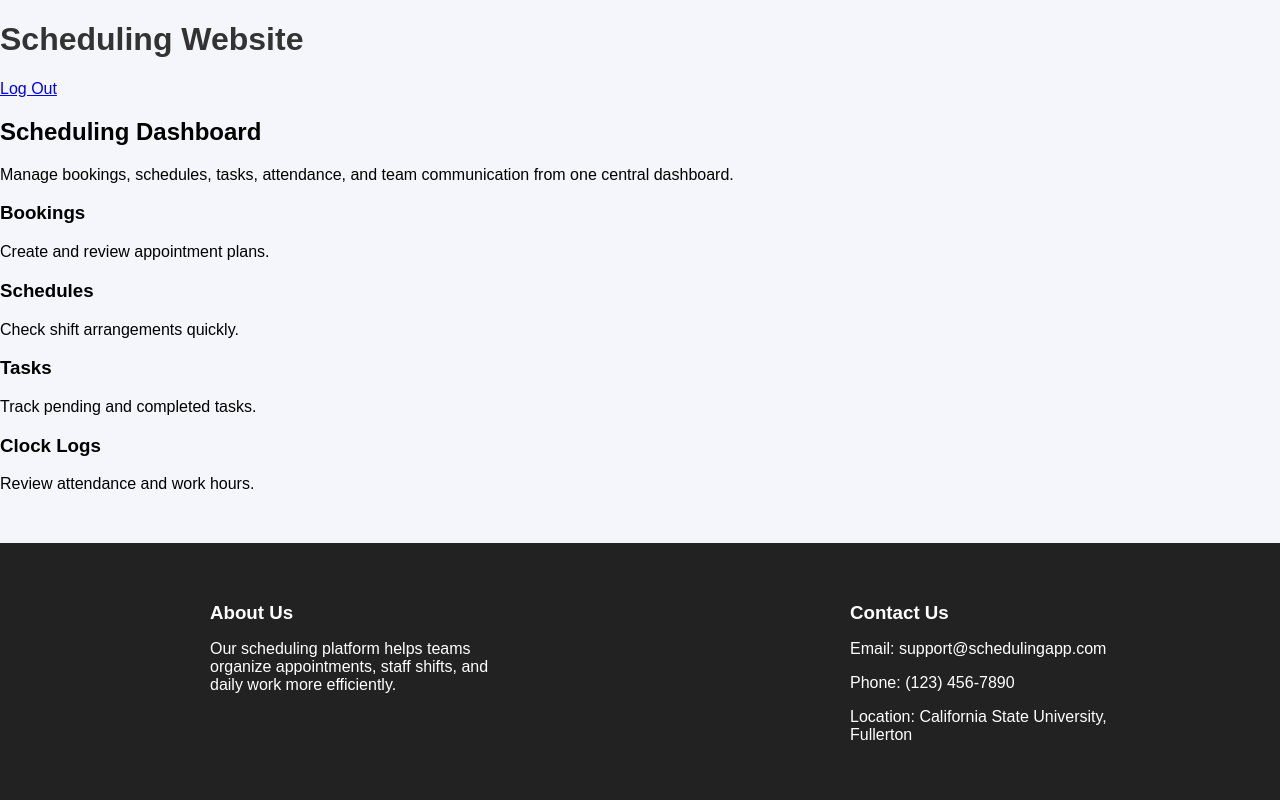
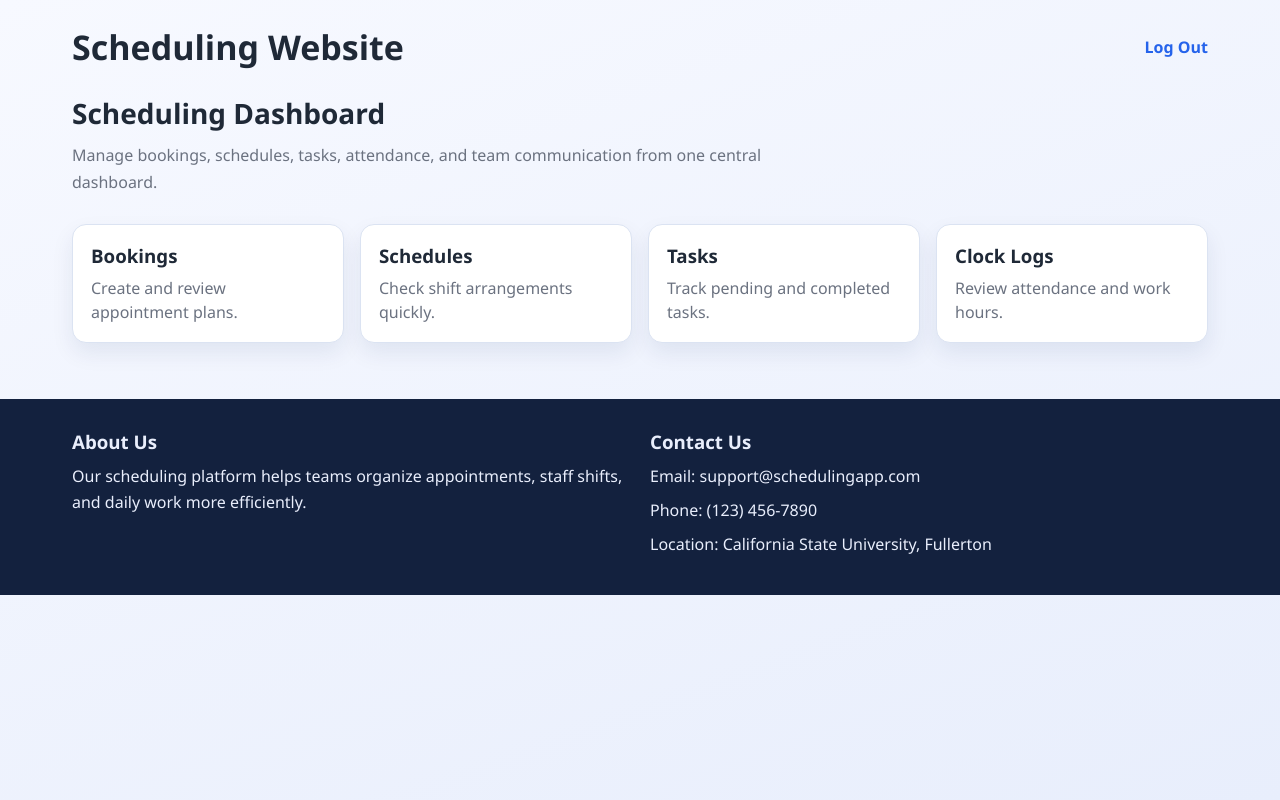
Before and after one commit to ovillela-boop/SchedulingWebsite, a Flask app: template templates/home.html in a window 1280 px wide. Run offline with Flask 3, Linux system fonts and the light colour scheme; the template is opened without the code that fills it, so the values that code supplies are empty.

Commit message:
Update style.css

```diff
--- a/static/style.css
+++ b/static/style.css
@@ -1,33 +1,105 @@
-body{
-font-family: Arial;
-margin:0;
-background:#f4f6fb;
+:root {
+  --bg-start: #f7f9ff;
+  --bg-end: #e8eefc;
+  --card-bg: #ffffff;
+  --text-main: #1f2937;
+  --text-muted: #6b7280;
+  --primary: #2563eb;
+  --primary-hover: #1d4ed8;
+  --border: #dbe3f2;
 }
 
-.container{
-text-align:center;
-padding:80px;
+* {
+  box-sizing: border-box;
 }
 
-h1{
-color:#333;
+body {
+  margin: 0;
+  min-height: 100vh;
+  font-family: "Segoe UI", "PingFang SC", "Microsoft YaHei", sans-serif;
+  background: linear-gradient(160deg, var(--bg-start), var(--bg-end));
+  color: var(--text-main);
 }
 
-footer{
-background:#222;
-color:white;
-display:flex;
-justify-content:space-around;
-padding:40px;
-position:fixed;
-bottom:0;
-width:100%;
+/* home page */
+.home-header {
+  display: flex;
+  justify-content: space-between;
+  align-items: center;
+  padding: 24px clamp(20px, 6vw, 72px);
 }
 
-.footer-section{
-max-width:300px;
+.home-header h1 {
+  margin: 0;
+  font-size: clamp(24px, 4vw, 34px);
 }
 
-.footer-section h3{
-margin-bottom:10px;
+.logout-link {
+  text-decoration: none;
+  color: var(--primary);
+  font-weight: 700;
 }
+
+.home-main {
+  padding: 0 clamp(20px, 6vw, 72px) 32px;
+}
+
+.hero {
+  max-width: 740px;
+  margin-bottom: 28px;
+}
+
+.hero h2 {
+  margin: 0 0 10px;
+  font-size: clamp(20px, 3vw, 28px);
+}
+
+.hero p {
+  margin: 0;
+  color: var(--text-muted);
+  line-height: 1.7;
+}
+
+.feature-grid {
+  display: grid;
+  grid-template-columns: repeat(auto-fit, minmax(220px, 1fr));
+  gap: 16px;
+}
+
+.feature-card {
+  background: var(--card-bg);
+  border: 1px solid var(--border);
+  border-radius: 14px;
+  padding: 18px;
+  box-shadow: 0 10px 22px rgba(15, 40, 91, 0.08);
+}
+
+.feature-card h3 {
+  margin: 0 0 8px;
+}
+
+.feature-card p {
+  margin: 0;
+  color: var(--text-muted);
+  line-height: 1.5;
+}
+
+.home-footer {
+  margin-top: 24px;
+  background: #13213e;
+  color: #e9eefc;
+  padding: 30px clamp(20px, 6vw, 72px);
+  display: grid;
+  grid-template-columns: repeat(auto-fit, minmax(250px, 1fr));
+  gap: 20px;
+}
+
+.footer-section h3 {
+  margin-top: 0;
+  margin-bottom: 10px;
+}
+
+.footer-section p {
+  margin: 0 0 8px;
+  line-height: 1.6;
+}
```
